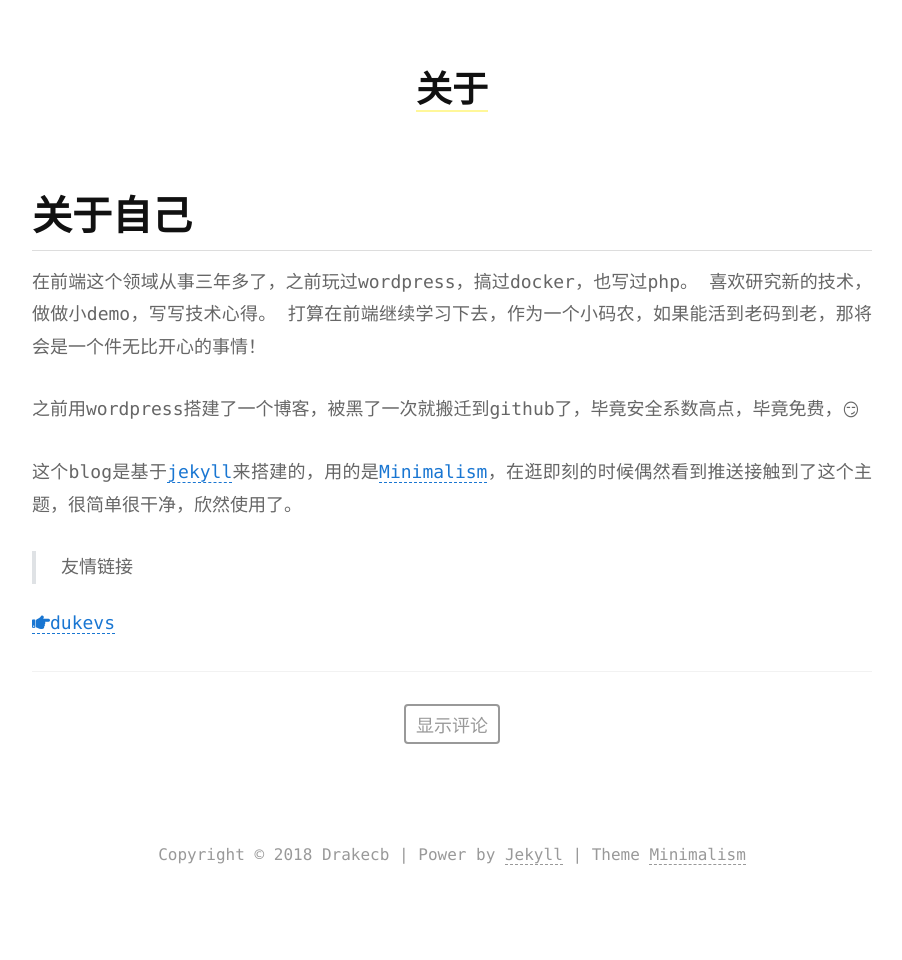
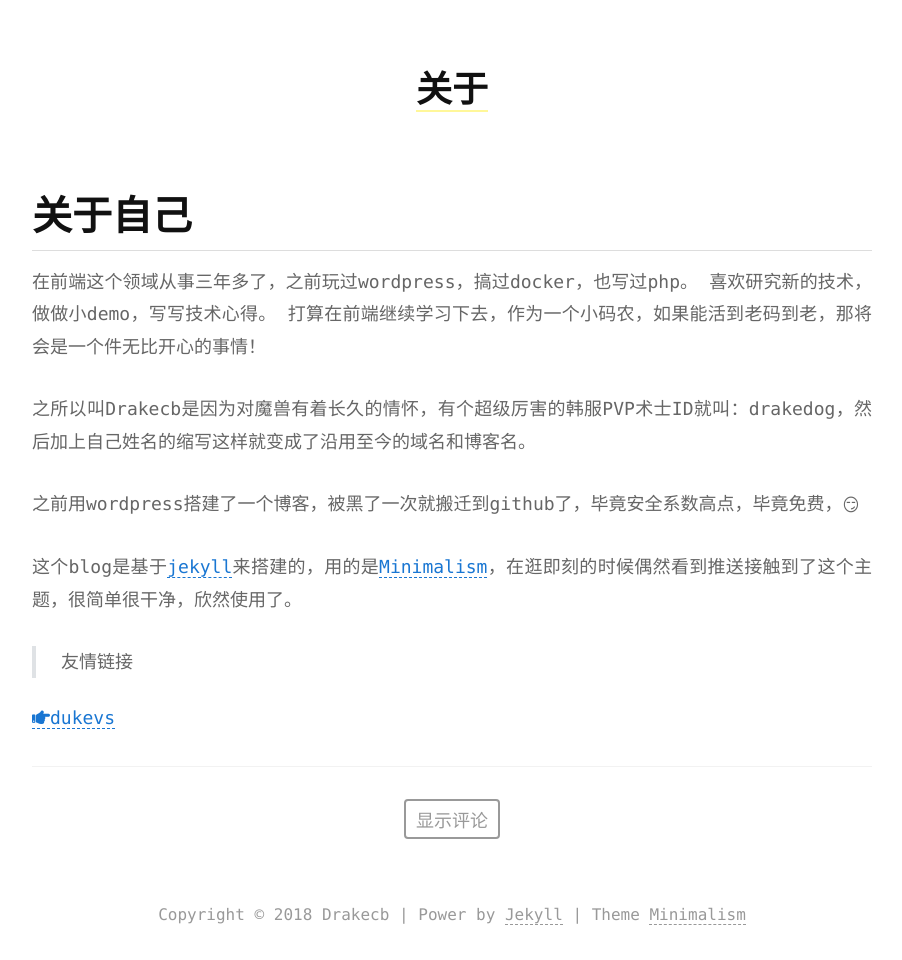
Before and after one commit to cbpi/cbpi.github.io, a Jekyll site: the page built from about.md, in a window 1280 px wide. Shown: the whole page, without its empty margins (188-1090 px from the left). Built offline with Jekyll 4.4.1, drawn with Linux system fonts in a browser that asks for light colours; nearby versions of some CDN libraries; emoji names are drawn with the system emoji font; comment, search, counter and statistics services are not loaded; before the commit the page ends 900 px from its top, so only the background shows below that.

Commit message:
edit about.md

```diff
--- a/about.md
+++ b/about.md
@@ -9,6 +9,8 @@ reward: false
 在前端这个领域从事三年多了，之前玩过wordpress，搞过docker，也写过php。
 喜欢研究新的技术，做做小demo，写写技术心得。
 打算在前端继续学习下去，作为一个小码农，如果能活到老码到老，那将会是一个件无比开心的事情！
+
+之所以叫Drakecb是因为对魔兽有着长久的情怀，有个超级厉害的韩服PVP术士ID就叫：drakedog，然后加上自己姓名的缩写这样就变成了沿用至今的域名和博客名。
 
 之前用wordpress搭建了一个博客，被黑了一次就搬迁到github了，毕竟安全系数高点，毕竟免费，:smirk:
 
```
Also changed, not shown: 1 other file.
